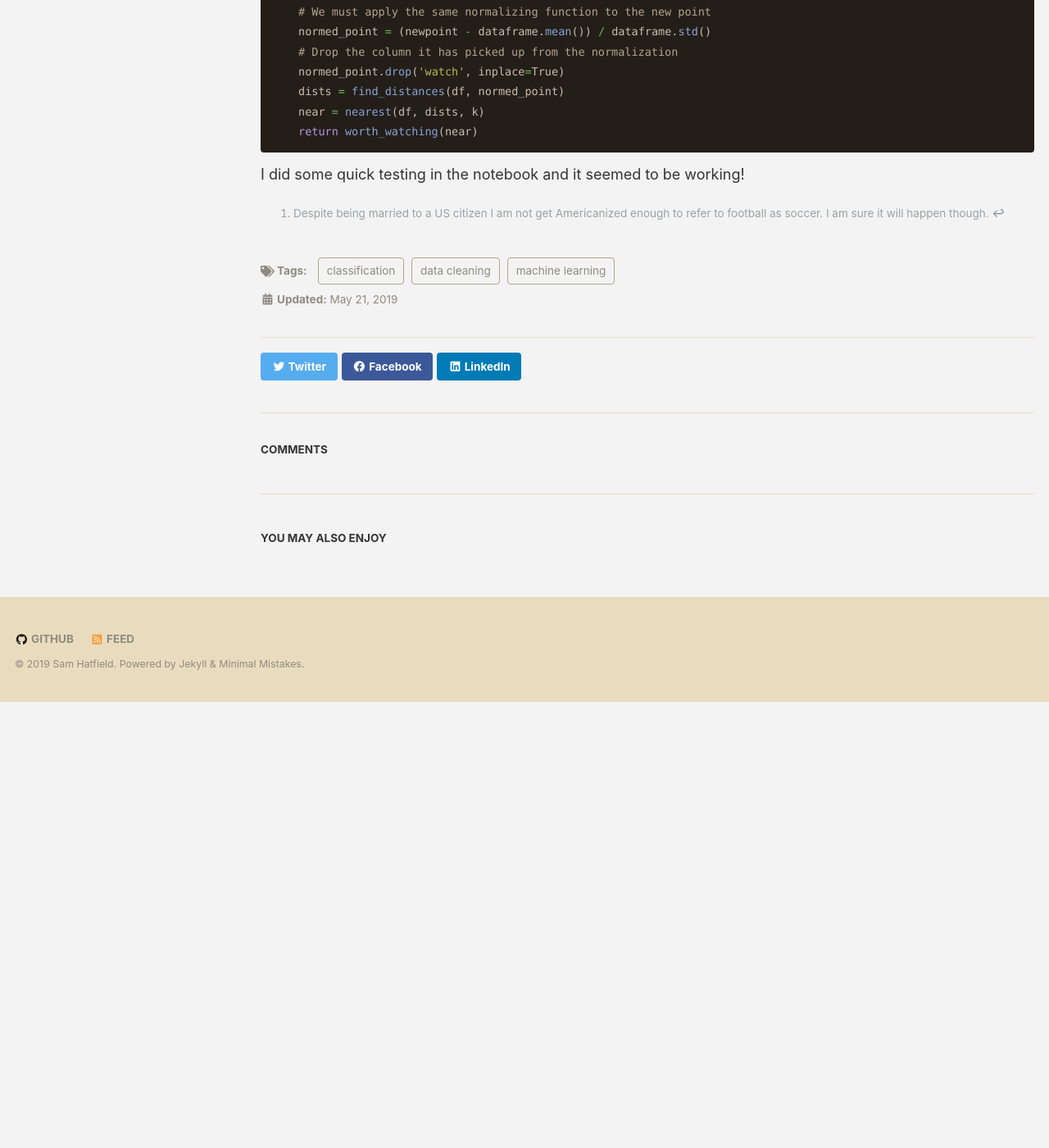
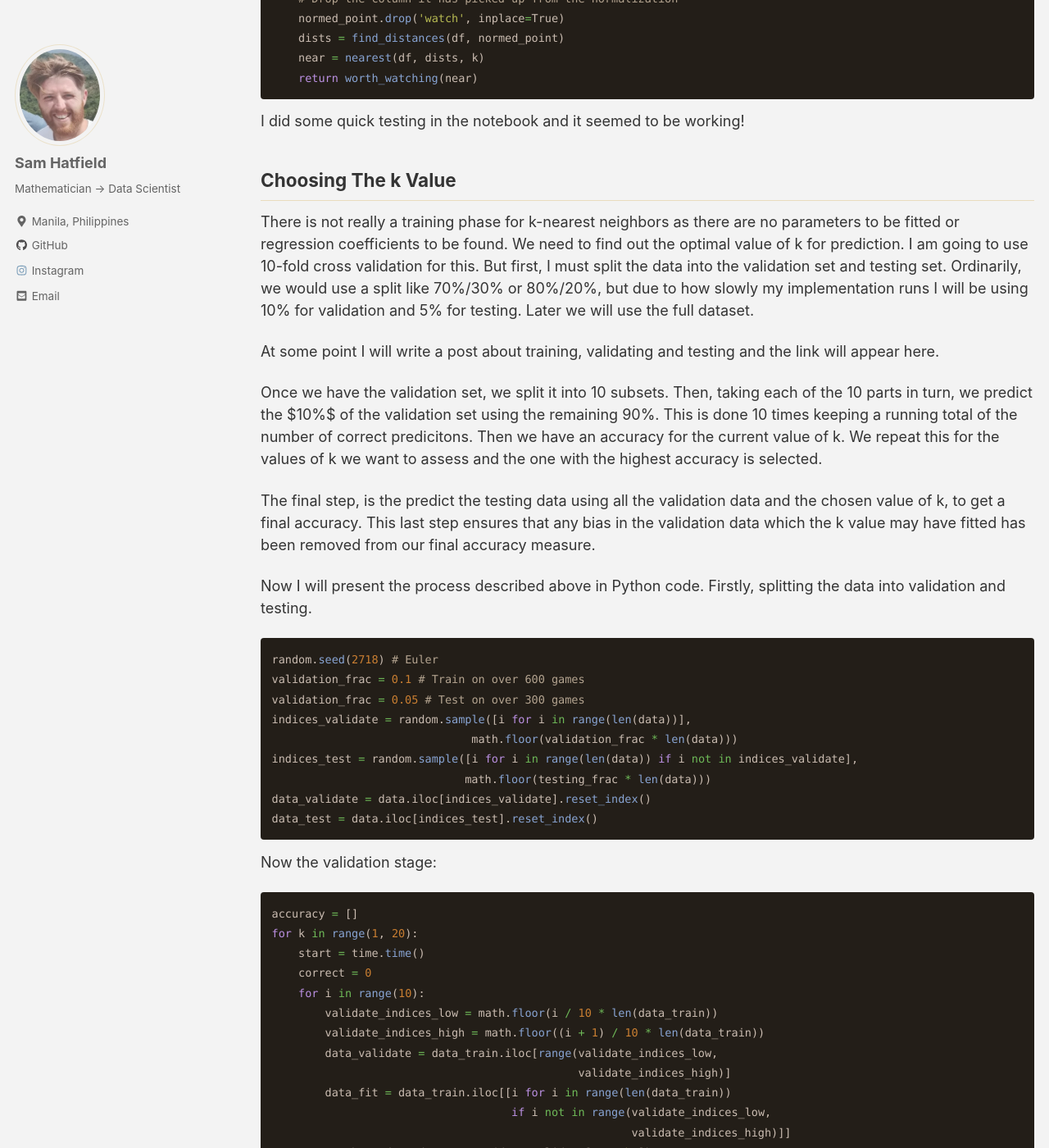
Before and after one commit to sjhatfield/sjhatfield.github.io, a Jekyll site: the page built from _posts/2019-05-21-EPL_1.md, in a window 1280 px wide and 1400 px high, scrolled down 6091 px. Shown: the whole window at 82% size. Built offline with Jekyll 4.4.1, drawn with Linux system fonts in a browser that asks for light colours; cached includes are drawn as plain includes; nearby versions of some CDN libraries; comment, search, counter and statistics services are not loaded; before the commit the page ends 6947 px from its top, so only the background shows below that; some of the changed text lies outside the part shown.

Commit message:
more post

````diff
--- a/_posts/2019-05-21-EPL_1.md
+++ b/_posts/2019-05-21-EPL_1.md
@@ -22,11 +22,11 @@ Games will be classified as exciting if:
 
 These criteria are based on my personal preference. In my opinion, games with goals are exciting. Games with shots on target are also exciting because it means that goal scoring chances are being created and at least one team is attacking a lot. If there are lots of yellow cards in a game it means that the game is fiesty and may be a rivalry which are often exciting games.
 
-## The Ideal Outcome
+### The Ideal Outcome
 
 The ideal output of this project will be a page on this blog which tells the user without having them enter any data what upcoming game is the most likely to be worth watching. If my this model can predict with over 50% accuracy an exciting game to watch then I will consider it a success. I feel at the moment that I predict the exciting games to watch about 20% of the time. Why so low a prediction you may be thinking. Well we are effectively trying to predict the outcome of a sporting event which has a lot of random chance involved.
 
-## The Model
+### Formulation as a Machine Learning Problem
 
 Let's now formulate this problem as a machine learning (ML) problem. This problem can be viewed either as a classification or regression problem. I am going to begin by treating it as a classification problem. This will prove not to be too successful and I think I will treat it as a regression problem also in a later post. The ML problem at hand is: given past EPL game data which have been classified as worth watching or not (a binary classifier) and a game set to take place in the near future with the teams current performance in the league, predict the classification (worth watching or not) of the game. I am going to first use k-Nearest Neighbors to classify upcoming games.
 
@@ -48,7 +48,7 @@ We can see the advantage of playing at home on goals scored in the histogram bel
 We can also see an increase in the average number of goals being scored per game over the years.
 <img src="{{ site.url }}{{ site.baseurl }}/images/EPL1/goals.png" alt="Scatter plot of average number of goals scored over each season">
 
-## Preparing the Data for the Model
+### Preparing the Data for the Model
 
 The criteria for determining whether a game was worth watching was written as a function and then applied to each row in the dataframe to create a new column, *'watch'*. If this column has 1 as an entry the game is worth watching, otherwise it has a 0.
 
@@ -95,11 +95,13 @@ Whilst the database had the statistics to compute these averages it was quite th
 
 Now that these were found it was simply a case of drop NA values from the beginning of the season (the model won't be able to predict the first game) and save the data to a csv file so I can reopen it in the model notebook.
 
-## k-Nearest Neighbors
+### k-Nearest Neighbors
 
 I am going to make a seperate post briefly explaining k-Nearest Neighbors. The link will appear here once I have written it!
 
 ## Implementing the Model
+
+If you would like to go straight to the code please follow [this link](https://github.com/sjhatfield/worthwatching/blob/master/EPL_Wrangling_Analysis.ipynb) to the notebook.
 
 I decided to implement the k-nearest neighbors model myself just using Pandas and NumPy as a fun challenge. The first step for the model to execute is to normalize all the columns of the dataframe. This means that one column may not have a big impact on the classification due to it's magnitude being vastly different. This doesn't apply so much to my data but image one column was salary and one was number of years employed at a company. The salary column would be many orders of magnitude larger than the years one and would stop the years having much of an impact on the output.
 
@@ -158,5 +160,69 @@ def predict(dataframe, newpoint, k):
 
 I did some quick testing in the notebook and it seemed to be working!
 
+## Choosing The k Value
+
+There is not really a training phase for k-nearest neighbors as there are no parameters to be fitted or regression coefficients to be found. We need to find out the optimal value of k for prediction. I am going to use 10-fold cross validation for this. But first, I must split the data into the validation set and testing set. Ordinarily, we would use a split like 70%/30% or 80%/20%, but due to how slowly my implementation runs I will be using 10% for validation and 5% for testing. Later we will use the full dataset.
+
+At some point I will write a post about training, validating and testing and the link will appear here.
+
+Once we have the validation set, we split it into 10 subsets. Then, taking each of the 10 parts in turn, we predict the $10%$ of the validation set using the remaining 90%. This is done 10 times keeping a running total of the number of correct predicitons. Then we have an accuracy for the current value of k. We repeat this for the values of k we want to assess and the one with the highest accuracy is selected.
+
+The final step, is the predict the testing data using all the validation data and the chosen value of k, to get a final accuracy. This last step ensures that any bias in the validation data which the k value may have fitted has been removed from our final accuracy measure.
+
+Now I will present the process described above in Python code. Firstly, splitting the data into validation and testing.
+
+```python
+random.seed(2718) # Euler
+validation_frac = 0.1 # Train on over 600 games
+validation_frac = 0.05 # Test on over 300 games
+indices_validate = random.sample([i for i in range(len(data))],
+                              math.floor(validation_frac * len(data)))
+indices_test = random.sample([i for i in range(len(data)) if i not in indices_validate],
+                             math.floor(testing_frac * len(data)))
+data_validate = data.iloc[indices_validate].reset_index()
+data_test = data.iloc[indices_test].reset_index()
+```
+
+Now the validation stage:
+
+```python
+accuracy = []
+for k in range(1, 20):
+    start = time.time()
+    correct = 0
+    for i in range(10):
+        validate_indices_low = math.floor(i / 10 * len(data_train))
+        validate_indices_high = math.floor((i + 1) / 10 * len(data_train))
+        data_validate = data_train.iloc[range(validate_indices_low,
+                                              validate_indices_high)]
+        data_fit = data_train.iloc[[i for i in range(len(data_train))
+                                    if i not in range(validate_indices_low,
+                                                      validate_indices_high)]]
+        watch_pred = pd.DataFrame(data_validate['watch'])
+        watch_pred['pred'] = data_validate.apply(lambda row: predict(data_fit, row.drop('watch'), k), axis=1)
+        correct += len(watch_pred[watch_pred['watch'] == watch_pred['pred']])
+        print(f'{i} fold done for k={k}', end='. ')
+    accuracy.append(correct / len(data_train))
+    end = time.time()
+    print(f'\nThe validation accuracy for k={k} is {round(accuracy[k - 1] * 100, 3)}% and took {end - start} seconds to run')
+```
+
+The above loop over $k$-values took over to run.
+
+Finally, we can assess the classifier performance on the testing data by running:
+
+```python
+watch_pred = pd.DataFrame(data_test['watch'])
+watch_pred['pred'] = data_test.apply(lambda row: predict(data_train, row.drop('watch'), final_k), axis=1)
+correct = len(watch_pred[watch_pred['watch'] == watch_pred['pred']])
+accuracy = correct / len(data_test)
+print(f'The accuracy on the testing data for k={final_k} is {round(accuracy * 100, 3)}')
+```
+where final_k is the $k$-value found from the validation process.
+
+This gave a final accuracy of
+
+## Choosing The $k$-value Using Scikit-Learn
 
 [^1]: Despite being married to a US citizen I am not get Americanized enough to refer to football as soccer. I am sure it will happen though.
````
